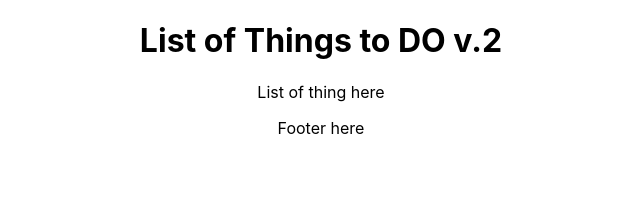
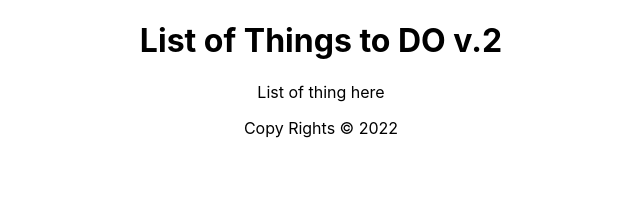
Before and after one commit to DanielKrol90/React.What-To-Do-v2, a React (Create React App) app: page / in a window 1280 px wide. Shown: the top 208 px of the page, without its empty margins (319-959 px from the left). Built offline with nearby package versions, Linux system fonts and the light colour scheme.

Commit message:
working footer with actual year

```diff
--- a/src/App.js
+++ b/src/App.js
@@ -2,6 +2,8 @@ import Header from './Header';
 import Content from './Content';
 import Footer from './Footer';
 import './App.css';
+
+
 
 function App() {
   return (
--- a/src/Footer.js
+++ b/src/Footer.js
@@ -1,8 +1,9 @@
 const Content = () => {
+    const today = new Date();
 
     return (
         <footer>
-            <p>Footer here</p>
+            <p>Copy Rights &copy; {today.getFullYear()}</p>
         </footer>
     );
 }
```
